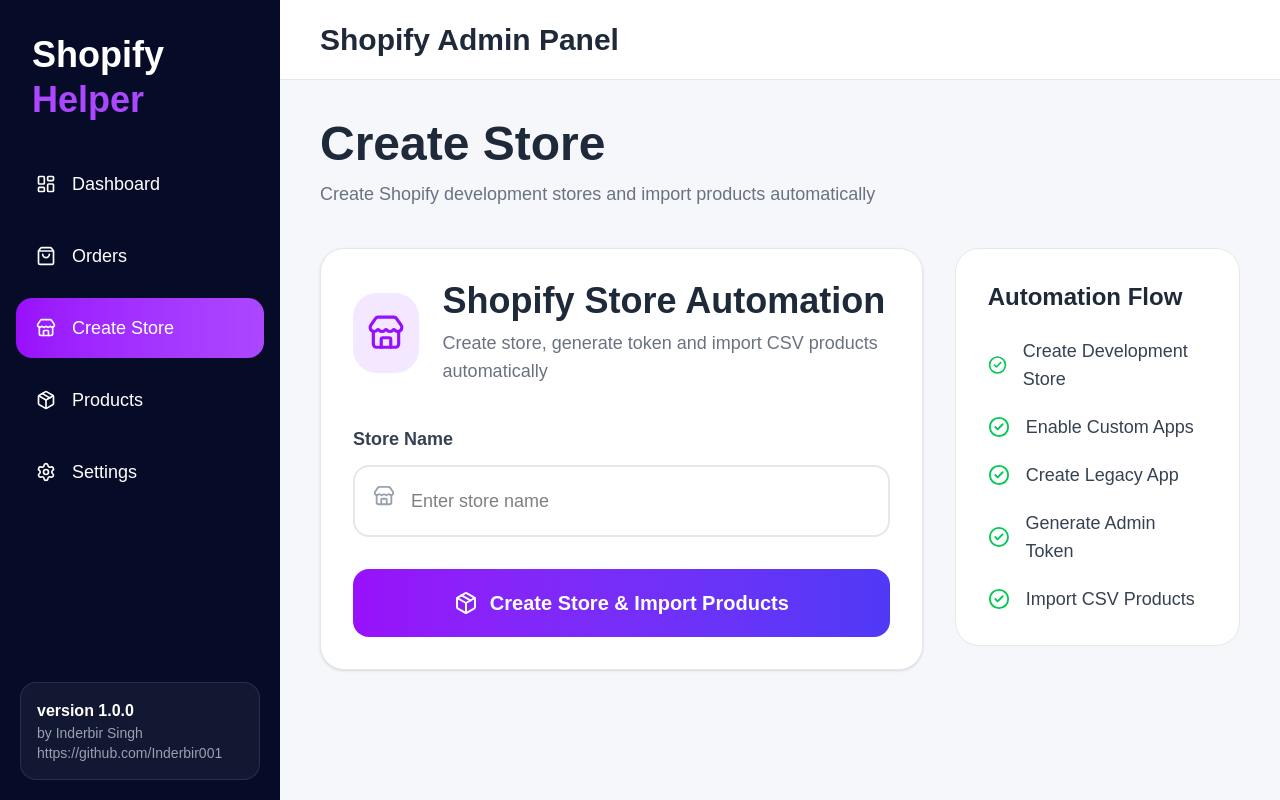
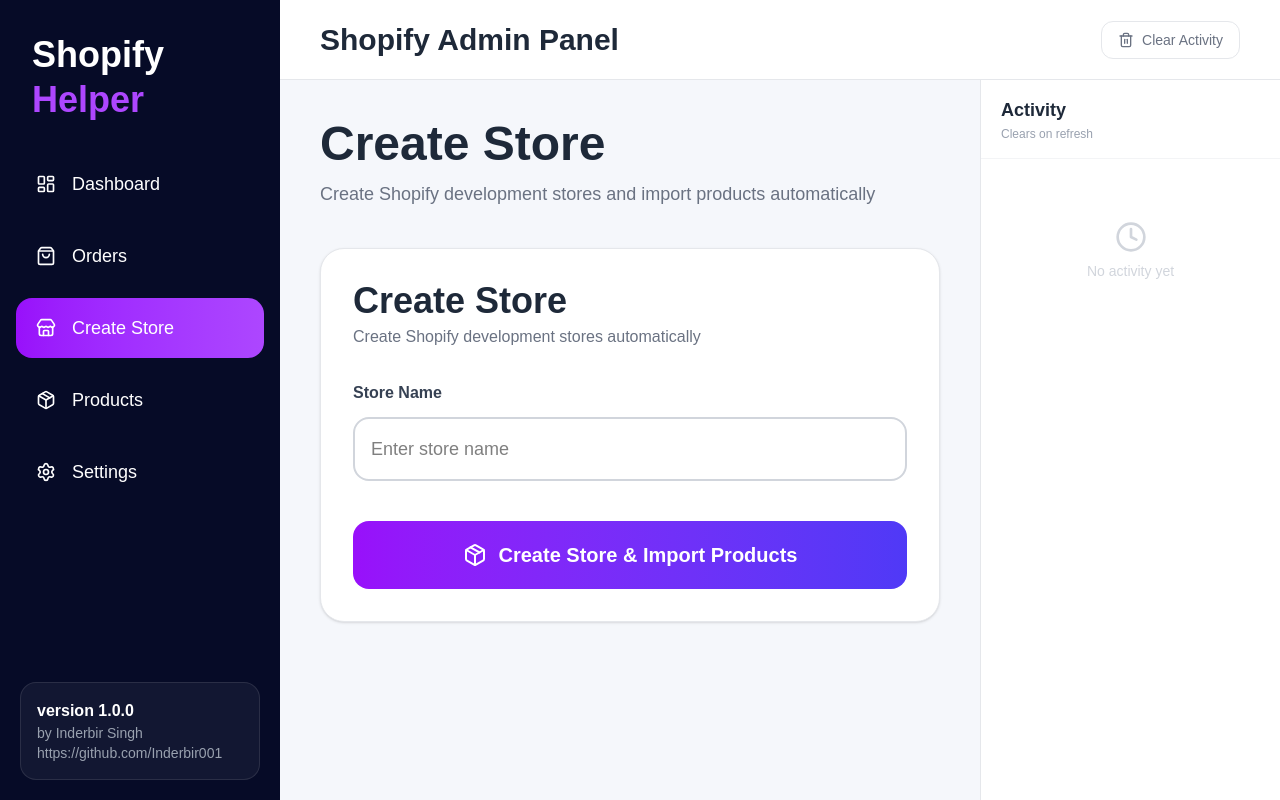
Before and after one commit to Inderbir001/shopifyHelper, a React app in the folder frontend/: page /create-store in a window 1280 px wide. Built offline with nearby package versions, Linux system fonts and the light colour scheme; the HTML template or start-up script is replaced by a standard one.

Commit message:
store creation till makertes addition done

```diff
--- a/frontend/src/api/storeApi.js
+++ b/frontend/src/api/storeApi.js
@@ -2,8 +2,8 @@
 
 import api from "./axios.js";
 
-export const createStoreApi = async (storeData) => {
-  const response = await api.post("/api/stores/create", storeData);
+export const createStoreApi = async (storeData, signal) => {
+  const response = await api.post("/api/stores/create", storeData, { signal });
 
   return response.data;
 };
--- /dev/null
+++ b/frontend/src/components/layout/ActivityPanel.jsx
@@ -0,0 +1,54 @@
+import { ShoppingBag, Store, Clock } from "lucide-react";
+import { useActivity } from "../../context/ActivityContext";
+
+const icons = {
+  order: <ShoppingBag size={16} className="text-purple-500" />,
+  store: <Store size={16} className="text-green-500" />,
+  default: <Clock size={16} className="text-gray-400" />,
+};
+
+const badges = {
+  order: "bg-purple-100 text-purple-700",
+  store: "bg-green-100 text-green-700",
+  default: "bg-gray-100 text-gray-600",
+};
+
+function ActivityPanel() {
+  const { activities } = useActivity();
+
+  return (
+    <div className="w-[300px] min-h-full bg-white border-l border-gray-200 flex flex-col">
+      <div className="px-5 py-4 border-b border-gray-100">
+        <h3 className="text-lg font-bold text-gray-800">Activity</h3>
+        <p className="text-xs text-gray-400 mt-0.5">Clears on refresh</p>
+      </div>
+
+      <div className="flex-1 overflow-y-auto px-4 py-3 flex flex-col gap-3">
+        {activities.length === 0 ? (
+          <div className="flex flex-col items-center justify-center h-40 text-gray-300">
+            <Clock size={32} className="mb-2" />
+            <p className="text-sm">No activity yet</p>
+          </div>
+        ) : (
+          activities.map((a) => (
+            <div
+              key={a.id}
+              className="rounded-2xl border border-gray-100 bg-gray-50 p-3 flex flex-col gap-1"
+            >
+              <div className="flex items-center justify-between">
+                <span className={`flex items-center gap-1.5 text-xs font-semibold px-2 py-0.5 rounded-full ${badges[a.type] ?? badges.default}`}>
+                  {icons[a.type] ?? icons.default}
+                  {a.type}
+                </span>
+                <span className="text-xs text-gray-400">{a.timestamp}</span>
+              </div>
+              <p className="text-sm text-gray-700 leading-snug">{a.message}</p>
+            </div>
+          ))
+        )}
+      </div>
+    </div>
+  );
+}
+
+export default ActivityPanel;
--- a/frontend/src/components/layout/MainLayout.jsx
+++ b/frontend/src/components/layout/MainLayout.jsx
@@ -1,5 +1,6 @@
 import Sidebar from "./Sidebar";
 import Navbar from "./Navbar";
+import ActivityPanel from "./ActivityPanel";
 
 function MainLayout({ children }) {
   return (
@@ -7,14 +8,16 @@ function MainLayout({ children }) {
 
       <Sidebar />
 
-      <div className="flex-1 min-h-screen">
-
+      <div className="flex-1 min-h-screen flex flex-col">
         <Navbar />
 
-        <div className="p-10">
-          {children}
+        <div className="flex flex-1">
+          <div className="flex-1 p-10">
+            {children}
+          </div>
+
+          <ActivityPanel />
         </div>
-
       </div>
 
     </div>
--- a/frontend/src/components/layout/Navbar.jsx
+++ b/frontend/src/components/layout/Navbar.jsx
@@ -1,15 +1,27 @@
-import { Bell, Menu } from "lucide-react";
+import { Trash2 } from "lucide-react";
+import { useActivity } from "../../context/ActivityContext";
 
 function Navbar() {
+  const { clearActivities } = useActivity();
+
   return (
     <div className="h-20 bg-white border-b border-gray-200 flex items-center justify-between px-10">
       <div className="flex items-center gap-5">
-        <h2 className="text-3xl font-bold text-gray-800 ">
+        <h2 className="text-3xl font-bold text-gray-800">
           Shopify Admin Panel
         </h2>
       </div>
 
-      <div className="flex items-center gap-6"></div>
+      <div className="flex items-center gap-6">
+        <button
+          onClick={clearActivities}
+          title="Clear activity log"
+          className="flex items-center gap-2 px-4 py-2 rounded-xl border border-gray-200 text-gray-500 hover:border-red-400 hover:text-red-500 transition-all text-sm font-medium"
+        >
+          <Trash2 size={16} />
+          Clear Activity
+        </button>
+      </div>
     </div>
   );
 }
--- a/frontend/src/components/orders/OrderForm.jsx
+++ b/frontend/src/components/orders/OrderForm.jsx
@@ -2,11 +2,21 @@ import { useState } from "react";
 import { Hash } from "lucide-react";
 import { createOrderApi } from "../../api/orderApi";
 import { buildOrderPayload } from "../../utils/orderPayload";
+import { useActivity } from "../../context/ActivityContext";
+import { useToast } from "../../context/ToastContext";
 
 function OrderForm() {
-  const [storeUrl, setStoreUrl] = useState("");
-  const [token, setToken] = useState("");
-  const [variantId, setVariantId] = useState("");
+  const { addActivity } = useActivity();
+  const { showToast } = useToast();
+  const [storeUrl, setStoreUrl] = useState(
+    () => localStorage.getItem("order_storeUrl") ?? "",
+  );
+  const [token, setToken] = useState(
+    () => localStorage.getItem("order_token") ?? "",
+  );
+  const [variantId, setVariantId] = useState(
+    () => localStorage.getItem("order_variantId") ?? "",
+  );
   const [quantity, setQuantity] = useState(1);
   const [price, setPrice] = useState(10);
 
@@ -26,14 +36,17 @@ function OrderForm() {
 
       await createOrderApi({ ...orderData, storeUrl, token });
 
-      alert("Order Created Successfully");
+      addActivity(
+        "order",
+        `Order created on ${storeUrl} — variant ${variantId}, qty ${quantity}`,
+      );
+      showToast("Order created successfully!", "success");
 
       setQuantity(1);
       setPrice(10);
     } catch (error) {
       console.log(error);
-
-      alert("Failed To Create Order");
+      showToast("Failed to create order. Check console for details.", "error");
     } finally {
       setLoading(false);
     }
@@ -41,7 +54,7 @@ function OrderForm() {
 
   return (
     <div className="grid grid-cols-3 gap-8">
-      <div className="col-span-2 bg-white rounded-3xl shadow-sm border border-gray-120000 p-8">
+      <div className="col-span-3 bg-white rounded-3xl shadow-sm border border-gray-200 p-8">
         <div className="flex items-center gap-10 mb-8">
           {/* <div className="w-16 h-16 rounded-2xl bg-purple-100 flex items-center justify-center">
             <ShoppingBag className="text-purple-600" size={30} />
@@ -65,8 +78,11 @@ function OrderForm() {
               type="text"
               placeholder="your-store.myshopify.com"
               value={storeUrl}
-              onChange={(e) => setStoreUrl(e.target.value)}
-              className="w-full border-2 border-gray-200 focus:border-purple-500 outline-none rounded-2xl py-4 px-4 text-lg"
+              onChange={(e) => {
+                setStoreUrl(e.target.value);
+                localStorage.setItem("order_storeUrl", e.target.value);
+              }}
+              className="w-full bg-white border-2 border-gray-300 focus:border-purple-500 outline-none rounded-2xl py-4 px-4 text-lg transition-colors"
               required
             />
           </div>
@@ -79,8 +95,11 @@ function OrderForm() {
               type="text"
               placeholder="shpat_..."
               value={token}
-              onChange={(e) => setToken(e.target.value)}
-              className="w-full border-2 border-gray-200 focus:border-purple-500 outline-none rounded-2xl py-4 px-4 text-lg"
+              onChange={(e) => {
+                setToken(e.target.value);
+                localStorage.setItem("order_token", e.target.value);
+              }}
+              className="w-full bg-white border-2 border-gray-300 focus:border-purple-500 outline-none rounded-2xl py-4 px-4 text-lg transition-colors"
               required
             />
           </div>
@@ -94,8 +113,11 @@ function OrderForm() {
               <input
                 type="number"
                 value={variantId}
-                onChange={(e) => setVariantId(e.target.value)}
-                className="w-full border-2 border-gray-200 focus:border-purple-500 outline-none rounded-2xl py-4 px-4 text-lg"
+                onChange={(e) => {
+                  setVariantId(e.target.value);
+                  localStorage.setItem("order_variantId", e.target.value);
+                }}
+                className="w-full bg-white border-2 border-gray-300 focus:border-purple-500 outline-none rounded-2xl py-4 px-4 text-lg transition-colors"
               />
             </div>
 
@@ -114,7 +136,7 @@ function OrderForm() {
                   type="number"
                   value={quantity}
                   onChange={(e) => setQuantity(e.target.value)}
-                  className="w-full border-2 border-gray-200 focus:border-purple-500 outline-none rounded-2xl py-4 pl-12 pr-4 text-lg"
+                  className="w-full bg-white border-2 border-gray-300 focus:border-purple-500 outline-none rounded-2xl py-4 pl-12 pr-4 text-lg transition-colors"
                 />
               </div>
             </div>
@@ -128,7 +150,7 @@ function OrderForm() {
                 type="number"
                 value={price}
                 onChange={(e) => setPrice(e.target.value)}
-                className="w-full border-2 border-gray-200 focus:border-purple-500 outline-none rounded-2xl py-4 px-4 text-lg"
+                className="w-full bg-white border-2 border-gray-300 focus:border-purple-500 outline-none rounded-2xl py-4 px-4 text-lg transition-colors"
               />
             </div>
           </div>
--- a/frontend/src/components/stores/CreateStoreForm.jsx
+++ b/frontend/src/components/stores/CreateStoreForm.jsx
@@ -1,145 +1,125 @@
-// frontend/src/components/stores/CreateStoreForm.jsx
-
-import { useState } from "react";
-
-import {
-  Store,
-  Package,
-  Loader2,
-  CheckCircle2,
-  ExternalLink,
-  KeyRound,
-} from "lucide-react";
-
-import { createStoreApi } from "../../api/storeApi";
+import { Package, Loader2, XCircle, CheckCircle2 } from "lucide-react";
+import { useStoreCreation } from "../../context/StoreCreationContext";
 
 function CreateStoreForm() {
-  const [storeName, setStoreName] = useState("");
+  const {
+    storeName,
+    setStoreName,
+    loading,
+    result,
+    cancelled,
+    startCreation,
+    cancelCreation,
+  } = useStoreCreation();
 
-  const [loading, setLoading] = useState(false);
-
-  const [result, setResult] = useState(null);
-
-  const handleSubmit = async (e) => {
+  const handleSubmit = (e) => {
     e.preventDefault();
-
-    try {
-      setLoading(true);
-
-      setResult(null);
-
-      const response = await createStoreApi({
-        storeName,
-      });
-
-      setResult(response.data);
-
-      alert("Store Created Successfully");
-    } catch (error) {
-      console.log(error);
-
-      alert("Failed To Create Store");
-    } finally {
-      setLoading(false);
-    }
+    startCreation();
   };
 
   return (
     <div className="grid grid-cols-3 gap-8">
-      {/* LEFT SECTION */}
-
-      <div className="col-span-2 bg-white rounded-3xl shadow-sm border border-gray-200 p-8">
-        <div className="flex items-center gap-6 mb-10">
-          <div className="w-20 h-20 rounded-3xl bg-purple-100 flex items-center justify-center">
-            <Store className="text-purple-600" size={38} />
-          </div>
-
+      <div className="col-span-3 bg-white rounded-3xl shadow-sm border border-gray-200 p-8">
+        <div className="flex items-center gap-10 mb-8">
           <div>
-            <h2 className="text-4xl font-bold text-gray-800">
-              Shopify Store Automation
-            </h2>
-
-            <p className="text-gray-500 mt-2 text-lg">
-              Create store, generate token and import CSV products automatically
+            <h2 className="text-4xl font-bold text-gray-800">Create Store</h2>
+            <p className="text-gray-500 mt-1">
+              Create Shopify development stores automatically
             </p>
           </div>
         </div>
 
-        <form onSubmit={handleSubmit} className="space-y-8">
+        <form onSubmit={handleSubmit} className="space-y-6">
           <div>
-            <label className="font-semibold text-gray-700 block mb-3 text-lg">
+            <label className="font-semibold text-gray-700 block mb-3">
               Store Name
             </label>
-
-            <div className="relative">
-              <Store
-                className="absolute left-5 top-5 text-gray-400"
-                size={22}
-              />
-
             <input
               type="text"
               placeholder="Enter store name"
               value={storeName}
               onChange={(e) => setStoreName(e.target.value)}
-                className="w-full border-2 border-gray-200 focus:border-purple-500 outline-none rounded-2xl py-5 pl-14 pr-5 text-lg"
+              disabled={loading}
+              className="w-full bg-white border-2 border-gray-300 focus:border-purple-500 outline-none rounded-2xl py-4 px-4 text-lg transition-colors disabled:opacity-60"
+              required
             />
+          </div>
+
+          <div className="flex gap-4">
+            <button
+              type="submit"
+              disabled={loading}
+              className="flex-1 mt-4 bg-gradient-to-r from-purple-600 to-indigo-600 text-white py-5 rounded-2xl text-xl font-semibold hover:opacity-90 transition-all flex items-center justify-center gap-3 disabled:opacity-60"
+            >
+              {loading ? (
+                <>
+                  <Loader2 className="animate-spin shrink-0" size={24} />
+                  <span>Creating Store...</span>
+                </>
+              ) : (
+                <>
+                  <Package className="shrink-0" size={24} />
+                  <span>Create Store & Import Products</span>
+                </>
+              )}
+            </button>
+
+            {loading && (
+              <button
+                type="button"
+                onClick={cancelCreation}
+                className="mt-4 px-8 py-5 rounded-2xl text-xl font-semibold border-2 border-red-400 text-red-500 hover:bg-red-50 transition-all flex items-center gap-2 shrink-0"
+              >
+                <XCircle size={22} className="shrink-0" />
+                <span>Cancel</span>
+              </button>
+            )}
+          </div>
+
+          {cancelled && (
+            <p className="text-red-500 text-sm font-medium">
+              Store creation was cancelled.
+            </p>
+          )}
+        </form>
+      </div>
+
+      {result && (
+        <div className="col-span-3 bg-[#0B1120] rounded-0xl border border-slate-800 overflow-hidden">
+          <div className="px-8 py-5  border-slate-800 flex items-center justify-between">
+            <div>
+              <h3 className="text-2xl font-bold text-black">
+                Environment Details
+              </h3>
+              <p className="text-slate-400 mt-1 text-sm">
+                Generated store credentials & configuration
+              </p>
+            </div>
+            <div className="flex items-center gap-2 text-emerald-400 text-sm font-medium">
+              <CheckCircle2 size={18} />
+              <span>Ready</span>
             </div>
           </div>
 
-          <button
-            type="submit"
-            disabled={loading}
-            className="w-full bg-gradient-to-r from-purple-600 to-indigo-600 text-white py-5 rounded-2xl text-xl font-semibold hover:opacity-90 transition-all flex items-center justify-center gap-3"
+          <div
+            style={{
+              backgroundColor: "#0B1120",
+              borderRadius: "0rem",
+              padding: "2rem",
+              overflow: "auto",
+            }}
           >
-            {loading ? (
-              <>
-                <Loader2 className="animate-spin" size={24} />
-                Creating Store...
-              </>
-            ) : (
-              <>
-                <Package size={24} />
-                Create Store & Import Products
-              </>
-            )}
-          </button>
-        </form>
-      </div>
-
-      {/* RIGHT SECTION */}
-
-      <div className="col-span-1 space-y-6">
-        <div className="bg-white rounded-3xl border border-gray-200 p-8">
-          <h3 className="text-2xl font-bold text-gray-800 mb-6">
-            Automation Flow
-          </h3>
-
-          <div className="space-y-5">
-            {[
-              "Create Development Store",
-              "Enable Custom Apps",
-              "Create Legacy App",
-              "Generate Admin Token",
-              "Import CSV Products",
-            ].map((step) => (
-              <div key={step} className="flex items-center gap-4">
-                <CheckCircle2 className="text-green-500" size={22} />
-
-                <span className="text-gray-700 text-lg">{step}</span>
-              </div>
-            ))}
-          </div>
-        </div>
-
-        {result && (
-          <div className="bg-white rounded-3xl border border-gray-200 p-8">
-            <h3 className="text-2xl font-bold text-gray-800 mb-6">
-              Environment Details
-            </h3>
-
-            <div className="bg-[#0B1120] rounded-2xl p-6 overflow-auto">
-              <pre className="text-green-400 text-sm leading-8 whitespace-pre-wrap">
+            <pre
+              style={{
+                color: "#4ade80",
+                fontSize: "0.875rem",
+                lineHeight: "2rem",
+                whiteSpace: "pre-wrap",
+                wordBreak: "break-all",
+                fontFamily: "monospace",
+                margin: 0,
+              }}
+            >
               {`PARTNER_URL = ${result.partnerUrl}
 SHOPIFYURL = ${result.storeUrl}
 APPURL = ${result.appUrl}
@@ -157,7 +137,6 @@ DIGITAL_PRODUCTS = ${JSON.stringify(result.digitalProducts)}`}
         </div>
       )}
     </div>
-    </div>
   );
 }
 
--- /dev/null
+++ b/frontend/src/context/ActivityContext.jsx
@@ -0,0 +1,30 @@
+import { createContext, useContext, useState } from "react";
+
+const ActivityContext = createContext(null);
+
+export function ActivityProvider({ children }) {
+  const [activities, setActivities] = useState([]);
+
+  const addActivity = (type, message, data = null) => {
+    setActivities((prev) => [
+      {
+        id: Date.now(),
+        type,
+        message,
+        data,
+        timestamp: new Date().toLocaleTimeString(),
+      },
+      ...prev,
+    ]);
+  };
+
+  const clearActivities = () => setActivities([]);
+
+  return (
+    <ActivityContext.Provider value={{ activities, addActivity, clearActivities }}>
+      {children}
+    </ActivityContext.Provider>
+  );
+}
+
+export const useActivity = () => useContext(ActivityContext);
--- /dev/null
+++ b/frontend/src/context/StoreCreationContext.jsx
@@ -0,0 +1,70 @@
+import { createContext, useContext, useRef, useState } from "react";
+import { createStoreApi } from "../api/storeApi";
+import { useActivity } from "./ActivityContext";
+import { useToast } from "./ToastContext";
+
+const StoreCreationContext = createContext(null);
+
+export function StoreCreationProvider({ children }) {
+  const { addActivity } = useActivity();
+  const { showToast } = useToast();
+
+  const [storeName, setStoreNameState] = useState(
+    () => localStorage.getItem("sc_storeName") ?? ""
+  );
+  const [loading, setLoading] = useState(false);
+  const [result, setResult] = useState(null);
+  const [cancelled, setCancelled] = useState(false);
+
+  const abortRef = useRef(null);
+
+  const setStoreName = (name) => {
+    setStoreNameState(name);
+    localStorage.setItem("sc_storeName", name);
+  };
+
+  const startCreation = async () => {
+    if (loading) return;
+    setCancelled(false);
+    setLoading(true);
+    setResult(null);
+    abortRef.current = new AbortController();
+
+    try {
+      const response = await createStoreApi(
+        { storeName },
+        abortRef.current.signal
+      );
+      const data = response.data;
+      setResult(data);
+      addActivity("store", `Store "${storeName}" created — ${data.storeUrl}`);
+      showToast("Store created successfully!", "success");
+    } catch (error) {
+      if (error.name === "CanceledError" || error.code === "ERR_CANCELED") {
+        setCancelled(true);
+        showToast("Store creation cancelled.", "error");
+      } else {
+        console.log(error);
+        showToast("Failed to create store. Check console for details.", "error");
+      }
+    } finally {
+      setLoading(false);
+    }
+  };
+
+  const cancelCreation = () => {
+    abortRef.current?.abort();
+  };
+
+  const clearResult = () => setResult(null);
+
+  return (
+    <StoreCreationContext.Provider
+      value={{ storeName, setStoreName, loading, result, cancelled, startCreation, cancelCreation, clearResult }}
+    >
+      {children}
+    </StoreCreationContext.Provider>
+  );
+}
+
+export const useStoreCreation = () => useContext(StoreCreationContext);
--- /dev/null
+++ b/frontend/src/context/ToastContext.jsx
@@ -0,0 +1,58 @@
+import { createContext, useContext, useState, useCallback } from "react";
+import { CheckCircle2, XCircle, X } from "lucide-react";
+
+const ToastContext = createContext(null);
+
+export function ToastProvider({ children }) {
+  const [toasts, setToasts] = useState([]);
+
+  const showToast = useCallback((message, type = "success") => {
+    const id = Date.now();
+    setToasts((prev) => [...prev, { id, message, type }]);
+    setTimeout(() => {
+      setToasts((prev) => prev.filter((t) => t.id !== id));
+    }, 4000);
+  }, []);
+
+  const dismiss = (id) => setToasts((prev) => prev.filter((t) => t.id !== id));
+
+  return (
+    <ToastContext.Provider value={{ showToast }}>
+      {children}
+
+      {/* Toast container */}
+      <div className="fixed top-6 right-6 z-50 flex flex-col gap-3 pointer-events-none">
+        {toasts.map((toast) => (
+          <div
+            key={toast.id}
+            className={`pointer-events-auto flex items-start gap-3 px-5 py-4 rounded-2xl shadow-lg min-w-[280px] max-w-sm
+              animate-slide-in
+              ${toast.type === "success"
+                ? "bg-white border border-green-200"
+                : "bg-white border border-red-200"
+              }`}
+          >
+            {toast.type === "success" ? (
+              <CheckCircle2 className="text-green-500 mt-0.5 shrink-0" size={20} />
+            ) : (
+              <XCircle className="text-red-500 mt-0.5 shrink-0" size={20} />
+            )}
+
+            <p className={`flex-1 text-sm font-medium leading-snug ${toast.type === "success" ? "text-gray-800" : "text-gray-800"}`}>
+              {toast.message}
+            </p>
+
+            <button
+              onClick={() => dismiss(toast.id)}
+              className="text-gray-400 hover:text-gray-600 shrink-0"
+            >
+              <X size={16} />
+            </button>
+          </div>
+        ))}
+      </div>
+    </ToastContext.Provider>
+  );
+}
+
+export const useToast = () => useContext(ToastContext);
--- a/frontend/src/index.css
+++ b/frontend/src/index.css
@@ -11,3 +11,18 @@ body {
   background-color: #f5f7fb;
   font-family: sans-serif;
 }
+
+@keyframes slide-in {
+  from {
+    opacity: 0;
+    transform: translateX(60px);
+  }
+  to {
+    opacity: 1;
+    transform: translateX(0);
+  }
+}
+
+.animate-slide-in {
+  animation: slide-in 0.25s ease-out;
+}
```
Also changed, not shown: frontend/src/App.jsx (+9 -0 lines), 2 other files (tests, documents, lock files or other folders). Lines whose indentation alone changed are shown as unchanged.
